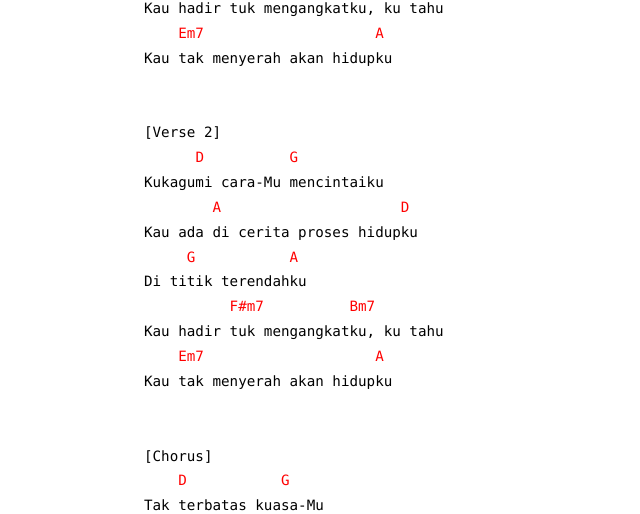
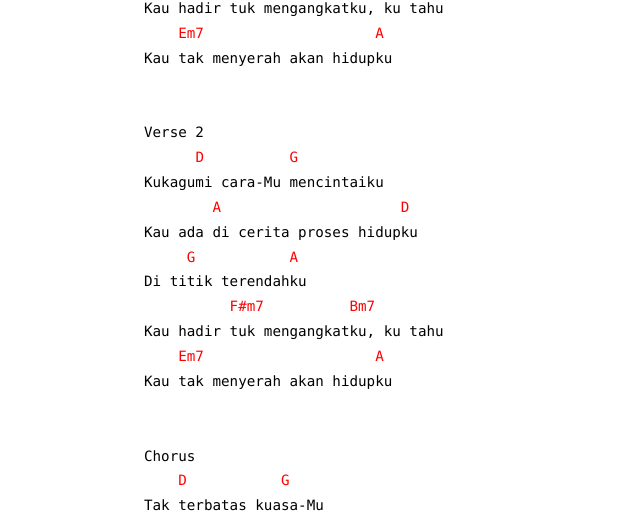
Before and after one commit to bagussuandana/nbk-chord, a Next.js app: page /worship/tak-terbatas in a window 1280 px wide. Shown: the part 656-1170 px from the top of the page, without its empty margins (0-640 px from the left). Built offline with nearby package versions, Linux system fonts and the light colour scheme.

Commit message:
Tak terbatas

```diff
--- a/app/worship/tak-terbatas/page.tsx
+++ b/app/worship/tak-terbatas/page.tsx
@@ -32,7 +32,7 @@ Kau hadir tuk mengangkatku, ku tahu
 Kau tak menyerah akan hidupku
 
 
-[Verse 2]
+Verse 2
       D          G
 Kukagumi cara-Mu mencintaiku
         A                     D
@@ -45,7 +45,7 @@ Kau hadir tuk mengangkatku, ku tahu
 Kau tak menyerah akan hidupku
 
 
-[Chorus]
+Chorus
     D           G
 Tak terbatas kuasa-Mu
     Em        A
@@ -123,7 +123,7 @@ F# G                  C#  D
     Cara-Mu mengangkatku
 F# G                    D   A
     Cara-Mu mengubah hatiku
-F# G                   C #D
+F# G                   C# D
     Cara-Mu menuntunku
         G          Bm         A     B
     Tak terbatas didalam hidupku
@@ -138,6 +138,7 @@ Tak Terduga cara-Mu
 Kau yang kuandalkan
          F#m          B
 Disetiap langkah hidupku
+
     E          A
 Tak terbatas Kasih-Mu
     F#m       B
@@ -156,7 +157,7 @@ Di s’gala musim hidupku
 
 
 Outro
-A
+E A
 E A
 E
 `;
```
